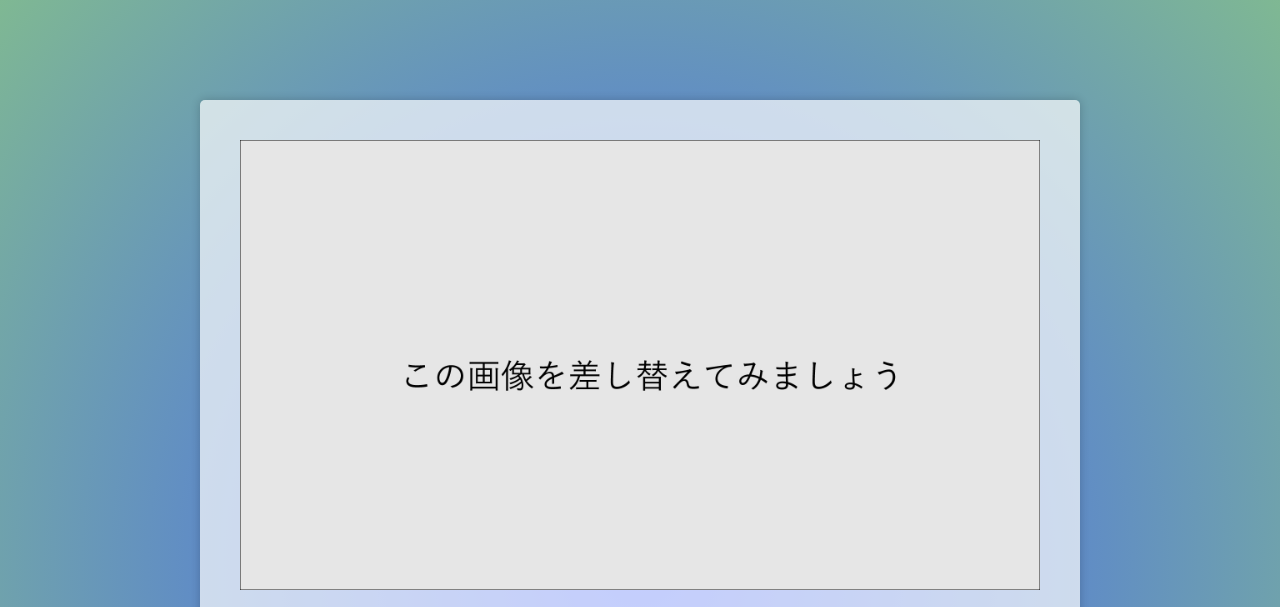
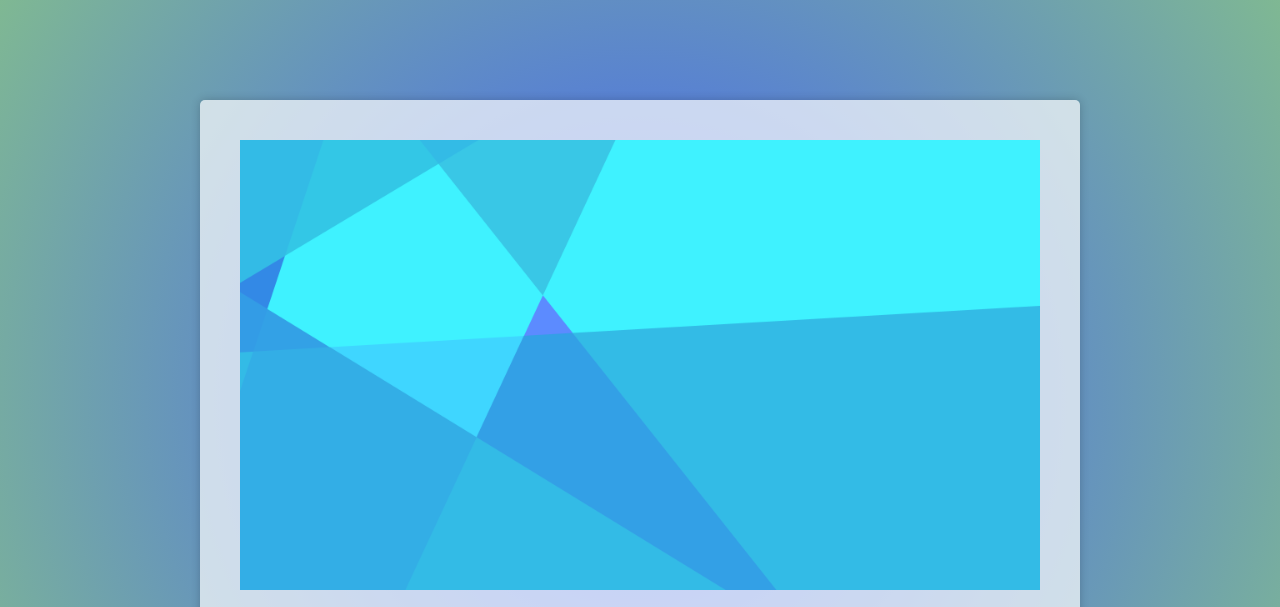
Before and after one commit to KUAD-XtechDesign/simple-page2023-k-matsumoto-kua, a plain HTML site: page index.html in a window 1280 px wide. Shown: the top 607 px of the page. Drawn offline with Linux system fonts and the light colour scheme.

Commit message:
画像修正

```diff
--- a/index.html
+++ b/index.html
@@ -13,7 +13,7 @@
 
       <!-- 画像 -->
       <div id="card">
-        <img src="./images/card.jpg" alt="カード">
+        <img src="./images/card2.png" alt="カード">
       </div>
 
       <!-- 個人情報なので注意 -->
--- a/style.css
+++ b/style.css
@@ -5,7 +5,7 @@ body{
   background: rgb(63,94,251);
   background: radial-gradient(circle, rgba(63,94,251,1) 0%, rgb(127, 184, 147) 100%);
   line-height: 1.8;
-
+  background-attachment: fixed;
   perspective: 2000px;
 }
 
```
Also changed, not shown: images/card2.png (added).
